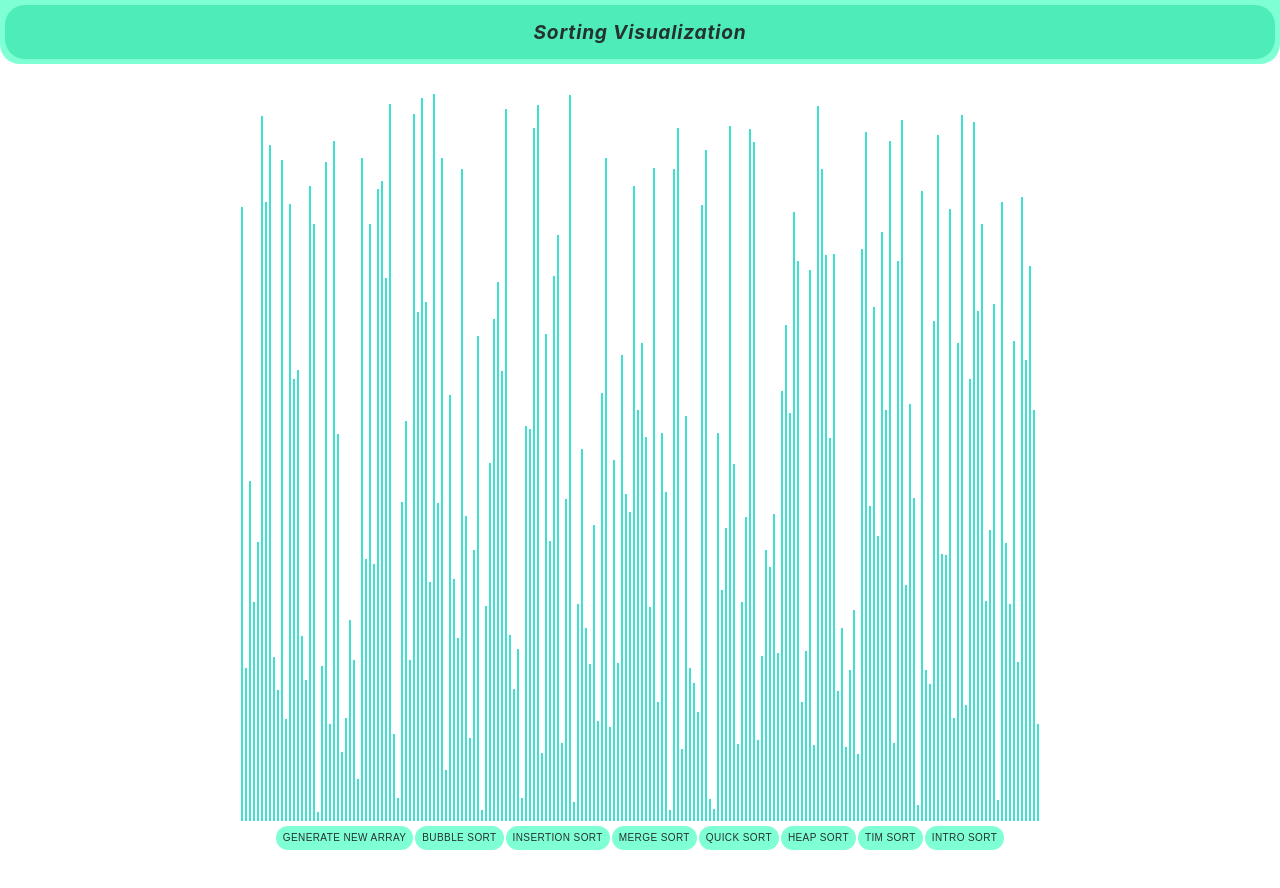
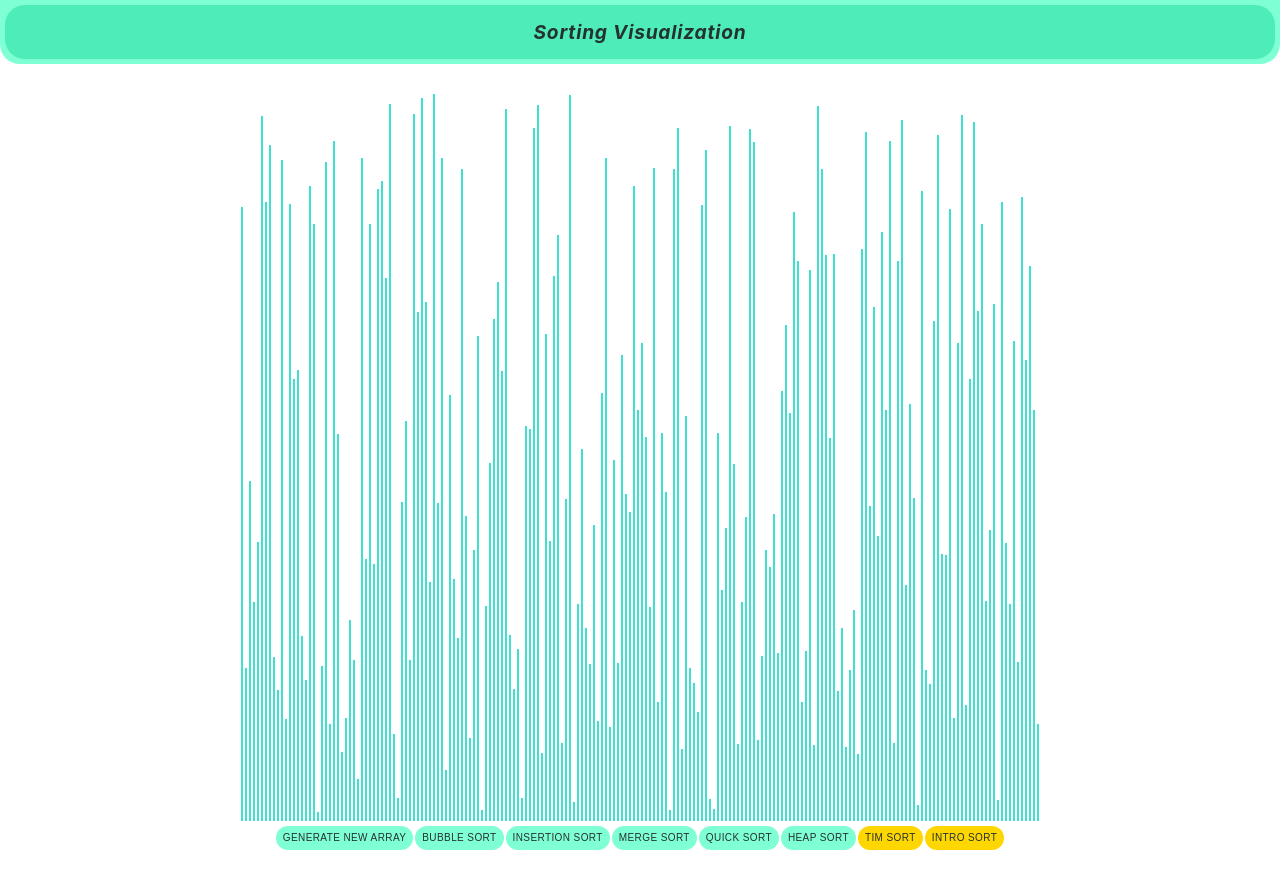
Before and after one commit to R4Lpf/sorting_visualization, a React (Create React App) app: page / in a window 1280 px wide. Built offline with nearby package versions, Linux system fonts and the light colour scheme.

Commit message:
timsort problems

```diff
--- a/src/SortingVisualizer/SortingVisualizer.css
+++ b/src/SortingVisualizer/SortingVisualizer.css
@@ -65,6 +65,10 @@ button {
 
 }
 
+.hybrid{
+    background-color: gold;
+}
+
 .not-implemented{
     background-color: rgb(231, 150, 150);
 }
--- a/src/SortingVisualizer/SortingVisualizer.jsx
+++ b/src/SortingVisualizer/SortingVisualizer.jsx
@@ -281,8 +281,8 @@ export default class SortingVisualizer extends React.Component{
                         <button onClick = {() => this.mergeSort()}>Merge Sort</button>
                         <button onClick = {() => this.quickSort()}>Quick Sort</button>
                         <button onClick = {() => this.heapSort()}>Heap Sort</button>
-                        <button onClick = {() => this.timSort()} >Tim Sort</button>
-                        <button onClick = {() => this.introSort()} >Intro Sort</button>
+                        <button onClick = {() => this.timSort()} class = "hybrid">Tim Sort</button>
+                        <button onClick = {() => this.introSort()} class = "hybrid">Intro Sort</button>
                         {/* class = "not-implemented" */}
                     </div>
                 </div>
```
Also changed, not shown: src/SortingAlgorithms/SortingAlgorithms.js (+3 -8 lines).
